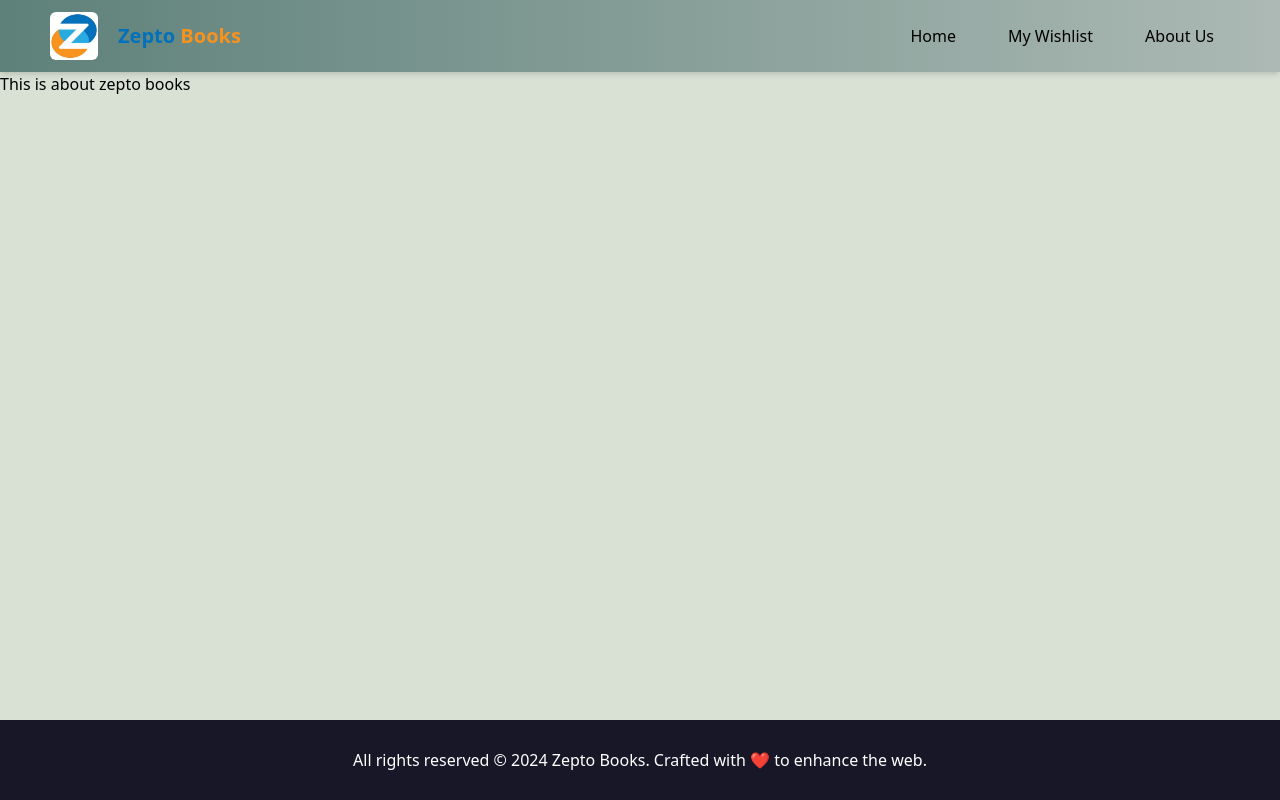
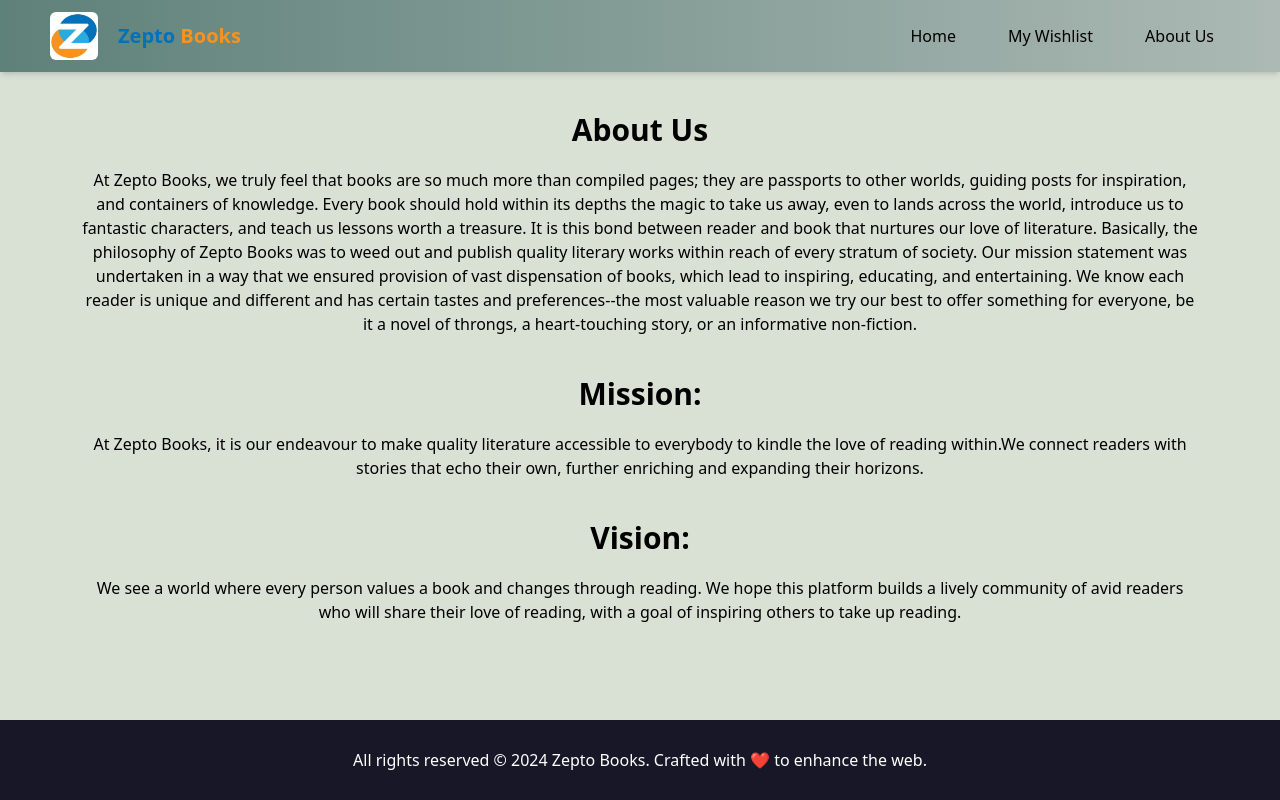
Before and after one commit to Mahbub-Sajon/zepto-books, a React (Vite) app: page /about in a window 1280 px wide. Built offline with nearby package versions, Linux system fonts and the light colour scheme; no server answers.

Commit message:
about us component added

```diff
--- a/src/Pages/AboutUs/AboutUs.jsx
+++ b/src/Pages/AboutUs/AboutUs.jsx
@@ -1,7 +1,39 @@
 const AboutUs = () => {
   return (
-    <div>
-      <h1>This is about zepto books</h1>
+    <div className="text-center mx-20 mt-10">
+      <h2 className="text-3xl font-bold">About Us</h2>
+      <p className="mt-5">
+        {" "}
+        At Zepto Books, we truly feel that books are so much more than compiled
+        pages; they are passports to other worlds, guiding posts for
+        inspiration, and containers of knowledge. Every book should hold within
+        its depths the magic to take us away, even to lands across the world,
+        introduce us to fantastic characters, and teach us lessons worth a
+        treasure. It is this bond between reader and book that nurtures our love
+        of literature. Basically, the philosophy of Zepto Books was to weed out
+        and publish quality literary works within reach of every stratum of
+        society. Our mission statement was undertaken in a way that we ensured
+        provision of vast dispensation of books, which lead to inspiring,
+        educating, and entertaining. We know each reader is unique and different
+        and has certain tastes and preferences--the most valuable reason we try
+        our best to offer something for everyone, be it a novel of throngs, a
+        heart-touching story, or an informative non-fiction.
+      </p>
+      <h2 className="text-3xl font-bold mt-10">Mission:</h2>
+      <p className="mt-5">
+        {" "}
+        At Zepto Books, it is our endeavour to make quality literature
+        accessible to everybody to kindle the love of reading within.We connect
+        readers with stories that echo their own, further enriching and
+        expanding their horizons.{" "}
+      </p>
+      <h2 className="text-3xl font-bold mt-10">Vision:</h2>
+      <p className="mt-5">
+        We see a world where every person values a book and changes through
+        reading. We hope this platform builds a lively community of avid readers
+        who will share their love of reading, with a goal of inspiring others to
+        take up reading.
+      </p>
     </div>
   );
 };
--- a/src/shared/SharedBooks/SharedBooks.jsx
+++ b/src/shared/SharedBooks/SharedBooks.jsx
@@ -46,7 +46,7 @@ const SharedBooks = ({ title, author, image, genre, id, onToggleWishlist }) => {
       <div className="mt-4">
         <div
           className={`absolute cursor-pointer bottom-3 right-3 flex transition-colors duration-300 ease-in-out ${
-            isWishlisted ? "text-red-700" : "text-black"
+            isWishlisted ? "text-pink-600" : "text-black"
           }`}
           onClick={toggleWishlist}
         >
```
